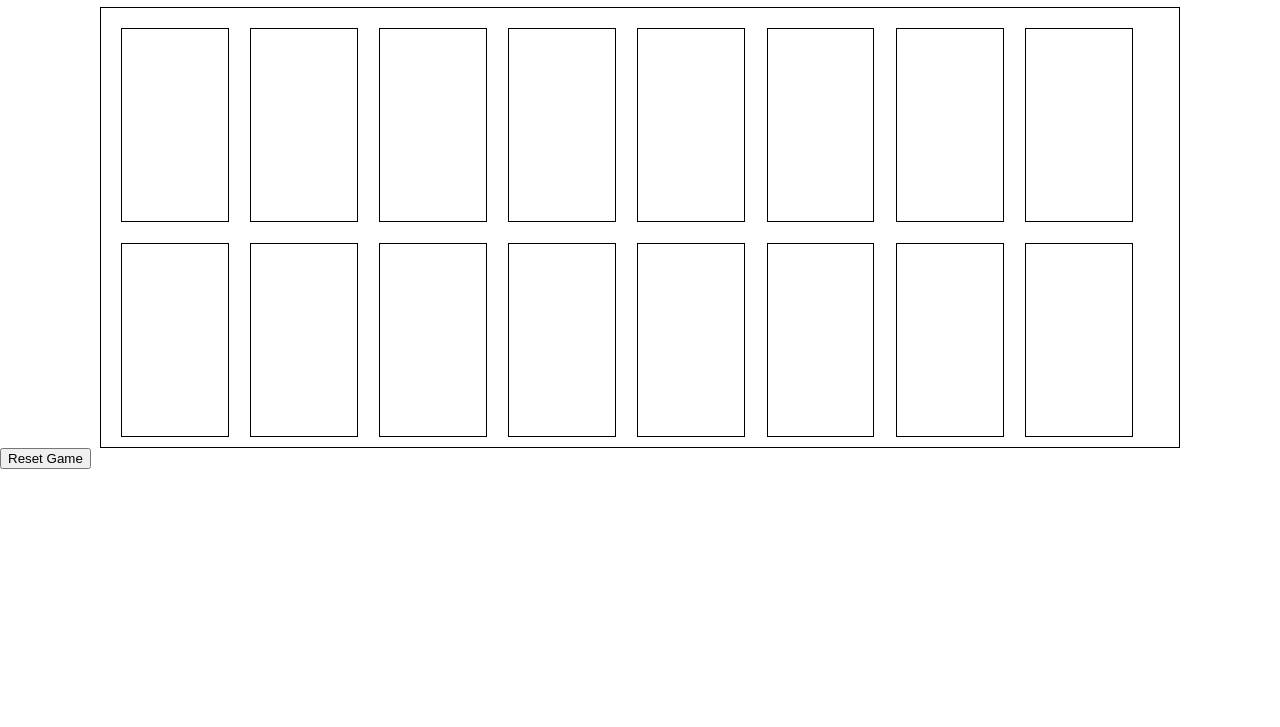
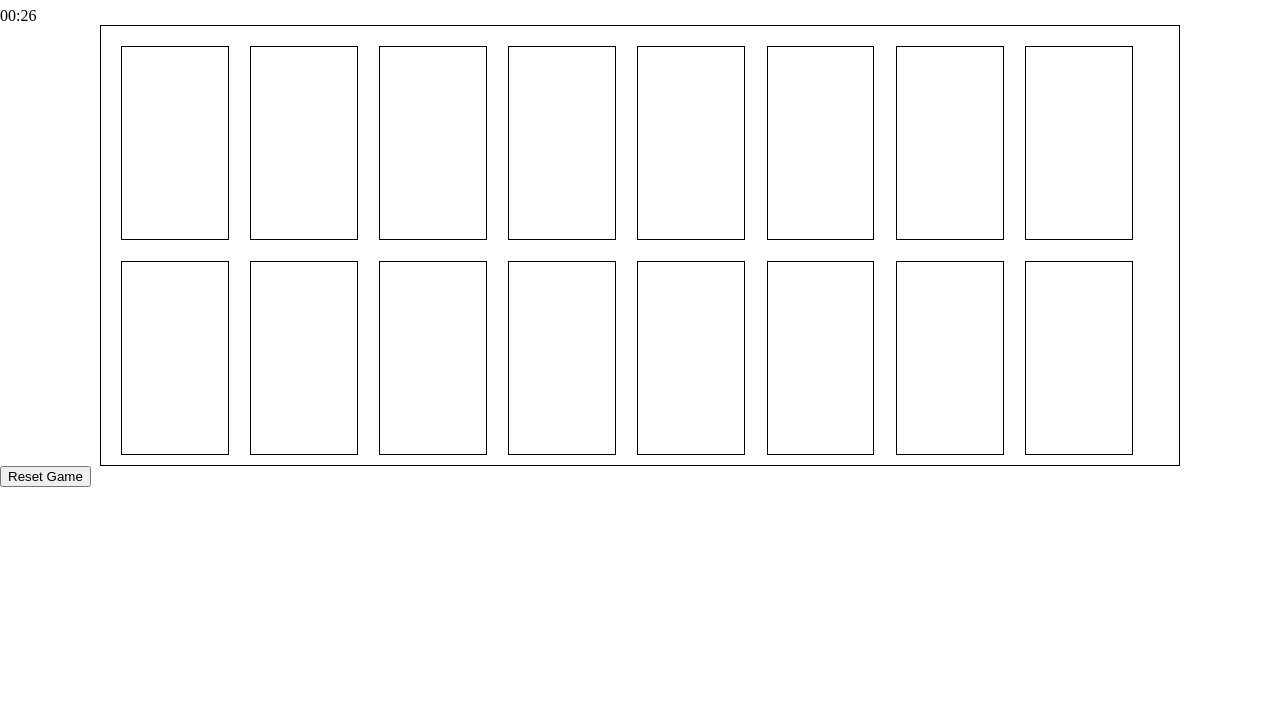
Before and after one commit to rizwanakhtarr/Project-one, a plain HTML site: page index.html in a window 1280 px wide. Shown: the part 73-800 px from the top of the page. Drawn offline with nearby package versions, Linux system fonts and the light colour scheme.

Commit message:
added timer 30secs

```diff
--- a/index.html
+++ b/index.html
@@ -12,6 +12,7 @@
   </head>
   <body>
     <h1>SnapAvengers</h1>
+    <div class="timer">Timer</div>
 
     <div class="container">
       <section>
@@ -33,6 +34,7 @@
         <div class="cards two"><img src="images\spiderman.png"><p>?</p></div>
     </div>
 
+    <!-- <div><span id="time">00:30</span> Seconds!</div> -->
     <div class="reset"><button>Reset Game</button>
 
     </div>
--- a/js/main.js
+++ b/js/main.js
@@ -5,6 +5,28 @@ var click1;
 var click2;
 var userInput = [];
 
+function startTimer(duration, display) {
+    var timer = duration, minutes, seconds;
+    setInterval(function () {
+        minutes = parseInt(timer / 60, 10)
+        seconds = parseInt(timer % 60, 10);
+
+        minutes = minutes < 10 ? "0" + minutes : minutes;
+        seconds = seconds < 10 ? "0" + seconds : seconds;
+
+        display.text(minutes + ":" + seconds);
+
+        if (--timer < 0) {
+            timer = duration;
+        }
+    }, 1000);
+}
+
+jQuery(function ($) {
+    var thirtySeconds = 60 * .5,
+        display = $('.timer');
+    startTimer(thirtySeconds, display);
+});
 
 
  $(".cards").addClass("selected");
@@ -39,9 +61,11 @@ var userInput = [];
 
 
 
-$(".reset").click(function() {
+  $(".reset").click(function() {
   location.reload();
-});
+
+  });
+
 
 
 });
```
